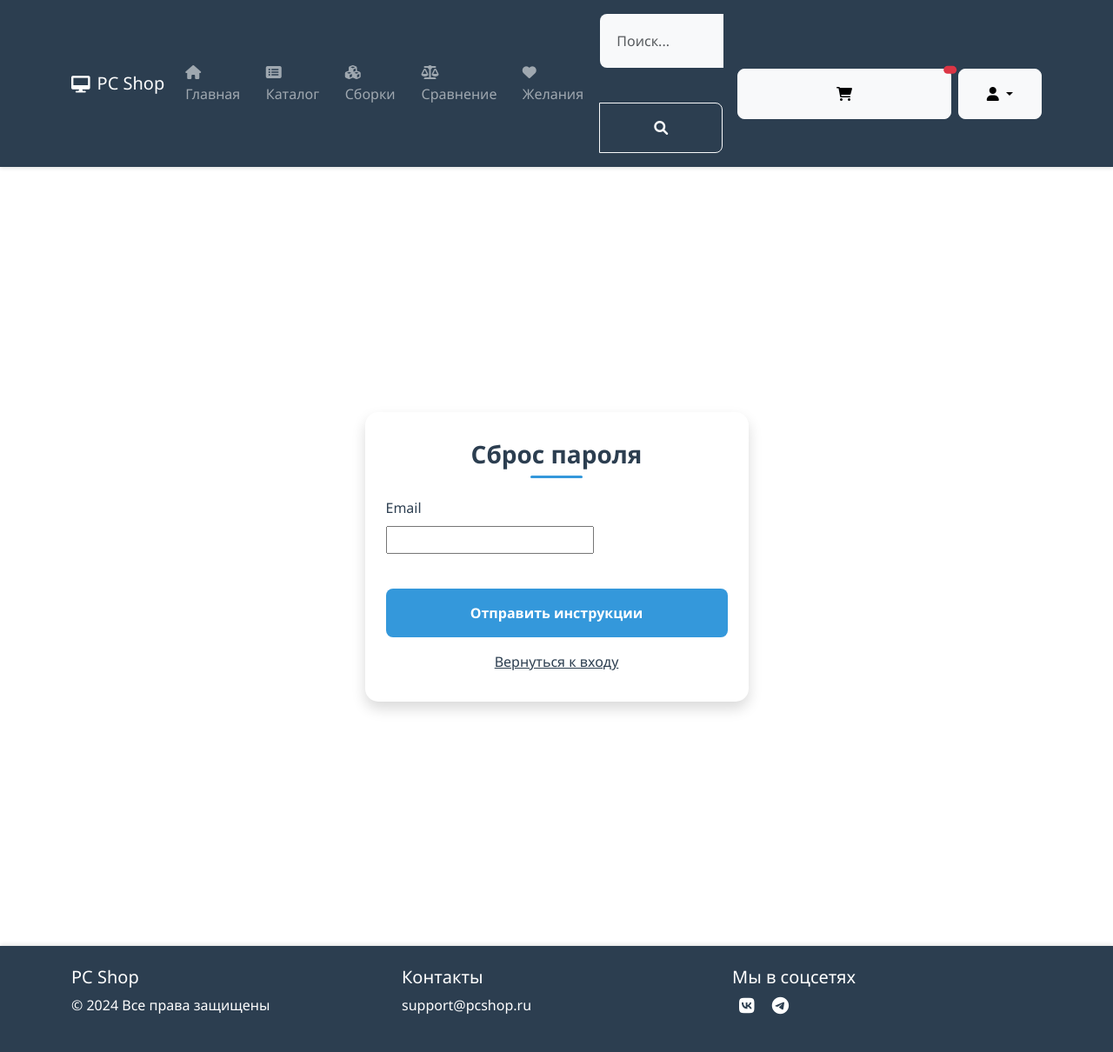
After one commit to Max-Ivashura/PC-Shop_DiplomProject, a Django app: page /accounts/password-reset/ in a window 1280 px wide. The commit adds this page. Shown: the whole page at 87% size. Run offline with Django 4.2, Linux system fonts and the light colour scheme.

Commit message:
Update Auth and reset pass

```diff
--- /dev/null
+++ b/pc_shop/accounts/templates/accounts/password_reset.html
@@ -0,0 +1,31 @@
+{% extends 'base.html' %}
+{% load static %}
+{% block css %}
+<link rel="stylesheet" href="{% static 'css/accounts.css' %}">
+{% endblock %}
+{% block content %}
+<div class="d-flex align-items-center min-vh-100">
+  <div class="container">
+    <div class="row justify-content-center">
+      <div class="col-md-5">
+        <div class="card shadow auth-form">
+          <div class="card-body">
+            <h3 class="card-title text-center">Сброс пароля</h3>
+            <form method="post" class="mt-4">
+              {% csrf_token %}
+              <div class="mb-3">
+                <label for="{{ form.email.id_for_label }}" class="form-label">Email</label>
+                {{ form.email }}
+              </div>
+              <button type="submit" class="btn btn-primary w-100 mt-4">Отправить инструкции</button>
+            </form>
+            <div class="text-center mt-3">
+              <a href="{% url 'login' %}">Вернуться к входу</a>
+            </div>
+          </div>
+        </div>
+      </div>
+    </div>
+  </div>
+</div>
+{% endblock %}
--- a/pc_shop/accounts/urls.py
+++ b/pc_shop/accounts/urls.py
@@ -1,8 +1,39 @@
 from django.urls import path
 from . import views
+from django.contrib.auth import views as auth_views
 
 urlpatterns = [
     path('login/', views.custom_login, name='login'),
     path('logout/', views.custom_logout, name='logout'),
     path('register/', views.register, name='register'),
+
+    # Сброс пароля
+    # Сброс пароля
+    path('password-reset/',
+         auth_views.PasswordResetView.as_view(
+             template_name='accounts/password_reset.html',
+             email_template_name='accounts/password_reset_email.html',
+             subject_template_name='accounts/password_reset_subject.txt',
+             success_url='/accounts/password-reset/done/'  # Явный URL
+         ),
+         name='password_reset'),
+
+    path('password-reset/done/',
+         auth_views.PasswordResetDoneView.as_view(
+             template_name='accounts/password_reset_done.html'
+         ),
+         name='password_reset_done'),
+
+    path('password-reset-confirm/<uidb64>/<token>/',
+         auth_views.PasswordResetConfirmView.as_view(
+             template_name='accounts/password_reset_confirm.html',
+             success_url='/accounts/password-reset-complete/'  # Явный URL
+         ),
+         name='password_reset_confirm'),
+
+    path('password-reset-complete/',
+         auth_views.PasswordResetCompleteView.as_view(
+             template_name='accounts/password_reset_complete.html'
+         ),
+         name='password_reset_complete'),
 ]
--- a/pc_shop/pc_shop/settings.py
+++ b/pc_shop/pc_shop/settings.py
@@ -103,3 +103,6 @@ LOGIN_REDIRECT_URL = 'home'
 LOGOUT_REDIRECT_URL = 'home'
 
 DEFAULT_AUTO_FIELD = 'django.db.models.BigAutoField'
+
+EMAIL_BACKEND = 'django.core.mail.backends.console.EmailBackend'  # Вывод в консоль
+DEFAULT_FROM_EMAIL = 'noreply@pcshop.ru'
--- a/pc_shop/static/css/accounts.css
+++ b/pc_shop/static/css/accounts.css
@@ -1,4 +1,6 @@
-/* Цвета */
+/* accounts.css */
+
+/* Цветовая схема */
 :root {
     --primary: #2c3e50;
     --secondary: #3498db;
@@ -7,7 +9,19 @@
     --light: #f8f9fa;
 }
 
-/* Карточка авторизации */
+/* Базовые стили */
+body {
+    font-family: 'Segoe UI', Tahoma, Geneva, Verdana, sans-serif;
+}
+
+/* Контейнер форм */
+.auth-form {
+    max-width: 500px;
+    margin: 0 auto;
+    animation: fadeInUp 0.5s ease-out;
+}
+
+/* Карточка */
 .card {
     border: none;
     border-radius: 15px;
@@ -15,7 +29,7 @@
 }
 
 .card-body {
-    padding: 2rem;
+    padding: 2rem 1.5rem;
 }
 
 /* Заголовок */
@@ -24,6 +38,7 @@
     color: var(--primary);
     position: relative;
     margin-bottom: 2rem;
+    text-align: center;
 }
 
 .card-title::after {
@@ -40,17 +55,19 @@
 
 /* Поля ввода */
 .form-control {
+    width: 100%;
     border: none;
     border-radius: 8px;
     padding: 1.2rem;
     background: var(--light);
-    transition: box-shadow 0.3s;
+    transition: all 0.3s;
+    margin-bottom: 1rem;
 }
 
 .form-control:focus {
     background: white;
     box-shadow: 0 0 0 2px var(--secondary);
-    border-color: transparent;
+    transform: scaleX(1.02);
 }
 
 /* Лейблы */
@@ -62,18 +79,27 @@
 }
 
 /* Кнопки */
-.btn-primary,
-.btn-success {
+.btn {
     border-radius: 8px;
     padding: 1rem 2rem;
     font-weight: 600;
-    transition: transform 0.2s, box-shadow 0.2s;
+    transition: all 0.2s;
+    width: 100%;
+    margin-top: 1.5rem;
+}
+
+.btn-primary {
+    background: var(--secondary);
 }
 
 .btn-primary:hover {
     background: #217dbb;
     transform: translateY(-2px);
     box-shadow: 0 0.5rem 1rem rgba(0, 0, 0, 0.15);
+}
+
+.btn-success {
+    background: var(--success);
 }
 
 .btn-success:hover {
@@ -108,11 +134,7 @@ a:hover {
     100% { transform: translateX(0); }
 }
 
-/* Анимация появления */
-.auth-form {
-    animation: fadeInUp 0.5s ease-out;
-}
-
+/* Анимации */
 @keyframes fadeInUp {
     from {
         opacity: 0;
@@ -123,3 +145,14 @@ a:hover {
         transform: translateY(0);
     }
 }
+
+/* Адаптивность */
+@media (max-width: 576px) {
+    .card-body {
+        padding: 1.5rem;
+    }
+
+    .btn {
+        padding: 0.8rem 1.5rem;
+    }
+}
```
Also changed, not shown: pc_shop/accounts/templates/accounts/password_reset_complete.html (added, +24 -0 lines), pc_shop/accounts/templates/accounts/password_reset_confirm.html (added, +35 -0 lines), pc_shop/accounts/templates/accounts/password_reset_done.html (added, +24 -0 lines), pc_shop/accounts/templates/accounts/register.html (+4 -3 lines), pc_shop/accounts/templates/accounts/login.html (indentation only), pc_shop/db.sqlite3.
